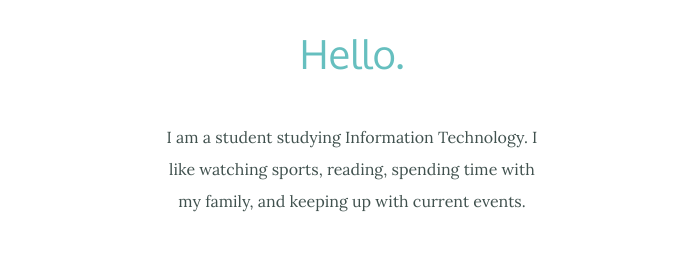
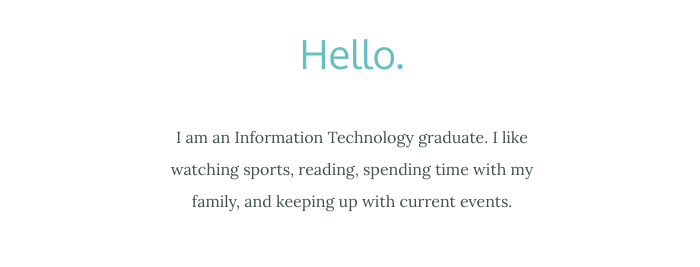
Before and after one commit to q-rathur/MySite, a plain HTML site: page index.html in a window 1280 px wide. Shown: the part 1020-1287 px from the top of the page, without its empty margins (288-988 px from the left). Drawn offline with Linux system fonts and the light colour scheme.

Commit message:
Update index.html

```diff
--- a/index.html
+++ b/index.html
@@ -24,7 +24,7 @@
     <div class="profile">
       <img src="images/circle-cropped.png" alt="Qasim's Profile Picture">
       <h2>Hello.</h2>
-      <p class="intro">I am a student studying Information Technology. I like watching sports, reading, spending time with
+      <p class="intro">I am an Information Technology graduate. I like watching sports, reading, spending time with
         my family, and keeping up with current events.</p>
     </div>
     <hr>
```
